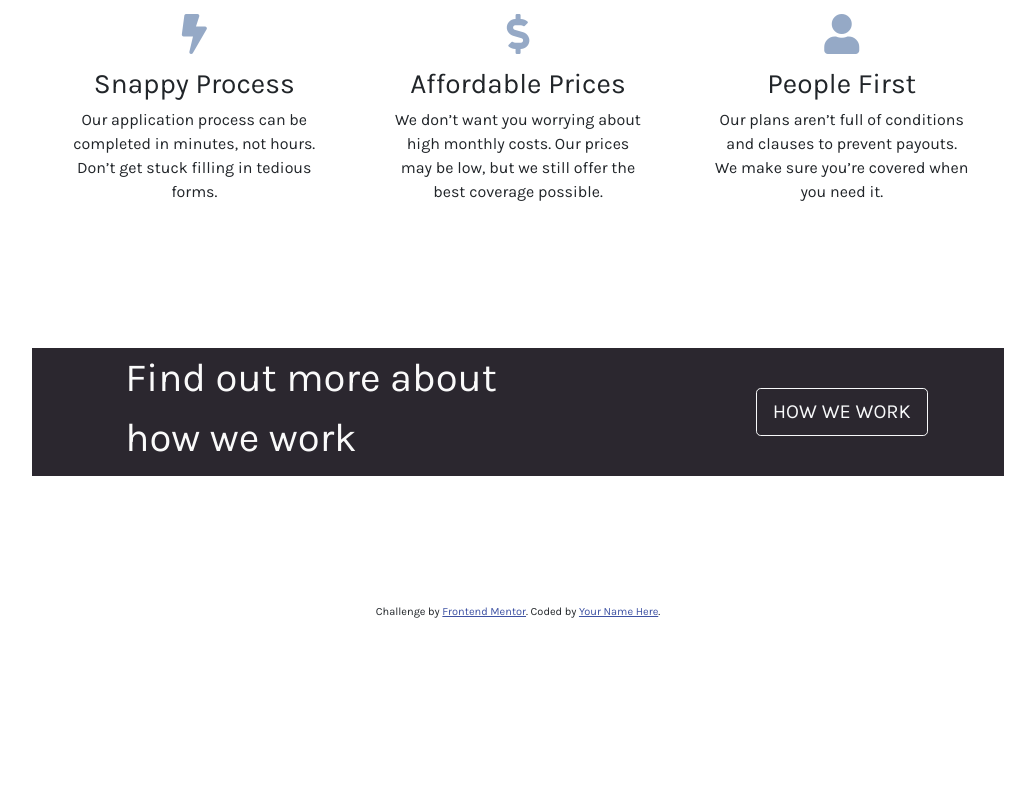
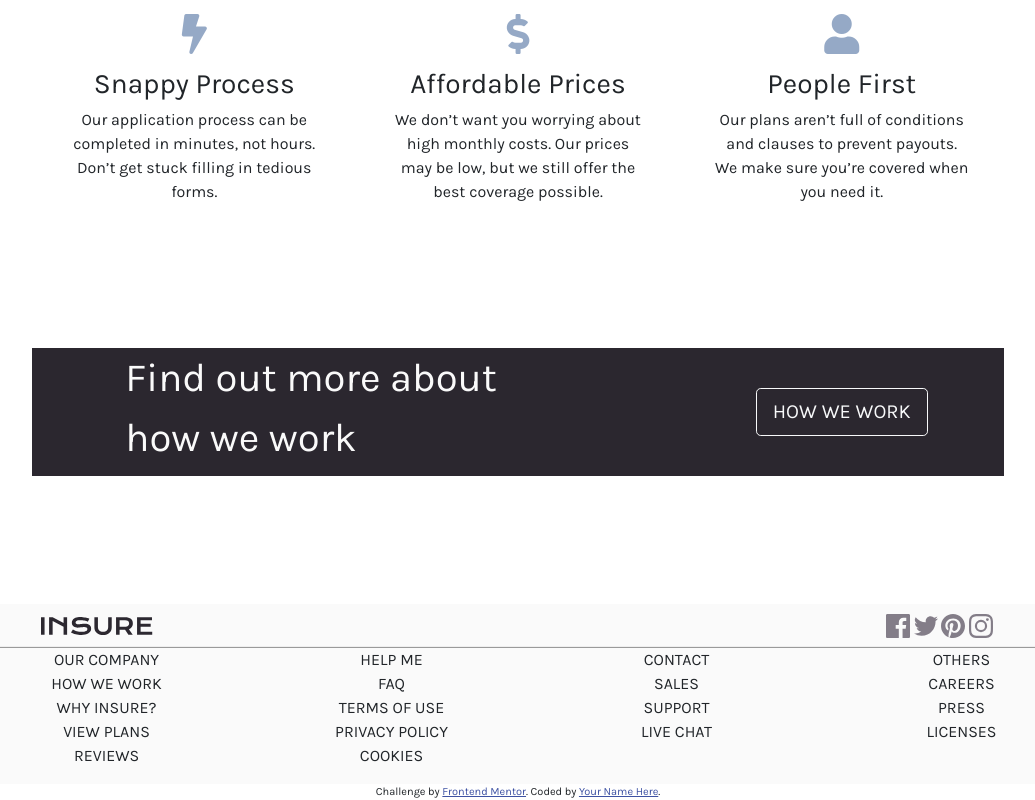
Before and after one commit to Cromatin/Insurelandingpage, a website: page index.html in a window 1280 px wide. Shown: the part 960-1760 px from the top of the page, without its empty margins (122-1157 px from the left). Before the commit the page ends 1581 px from the top, so only its background shows below. Drawn offline with nearby package versions, Linux system fonts and the light colour scheme.

Commit message:
bottom-1

```diff
--- a/index.html
+++ b/index.html
@@ -98,6 +98,62 @@
     </div>
   </section>
 
+  <footer style="background-color:hsl(0, 0%, 98%); width:100%">
+    <div class="container">
+      <div class="row"  style="border-bottom:2px ridge; padding:8px">
+        <div class="col-12 col-sm-3">
+          <img src="./images/logo.svg">
+        </div>
+        <div class="col-12 col-sm-3">
+        </div>
+        <div class="col-12 col-sm-3">
+        </div>
+        <div class="col-12 col-sm-3">
+          <img src="./images/icon-facebook.svg">
+          <img src="./images/icon-twitter.svg">
+          <img src="./images/icon-pinterest.svg">
+          <img src="./images/icon-instagram.svg">
+        </div>
+      </div>
+      <div class="row">
+        <div class="col-12 col-sm-3">
+          <ul style="list-style-type:none">
+            <li class="head-li">OUR COMPANY</li>
+            <li class="elm-li">HOW WE WORK</li>
+            <li class="elm-li">WHY INSURE?</li>
+            <li class="elm-li">VIEW PLANS</li>
+            <li class="elm-li">REVIEWS</li>
+          </ul>
+        </div>
+        <div class="col-12 col-sm-3" >
+          <ul style="list-style-type:none;">
+            <li class="head-li">HELP ME</li>
+            <li class="elm-li">FAQ</li>
+            <li class="elm-li">TERMS OF USE</li>
+            <li class="elm-li">PRIVACY POLICY</li>
+            <li class="elm-li">COOKIES</li>
+          </ul>
+        </div>
+        <div class="col-12 col-sm-3">
+          <ul style="list-style-type:none;">
+            <li class="head-li">CONTACT</li>
+            <li class="elm-li">SALES</li>
+            <li class="elm-li">SUPPORT</li>
+            <li class="elm-li">LIVE CHAT</li>
+          </ul>
+        </div>
+        <div class="col-12 col-sm-3">
+          <ul style="list-style-type:none;">
+            <li class="head-li">OTHERS</li>
+            <li class="elm-li">CAREERS</li>
+            <li class="elm-li">PRESS</li>
+            <li class="elm-li">LICENSES</li>
+          </ul>
+        </div>
+      </div>
+    </div>
+  </footer>
+
   <div class="attribution">
     Challenge by <a href="https://www.frontendmentor.io?ref=challenge" target="_blank">Frontend Mentor</a>.
     Coded by <a href="#">Your Name Here</a>.
```
